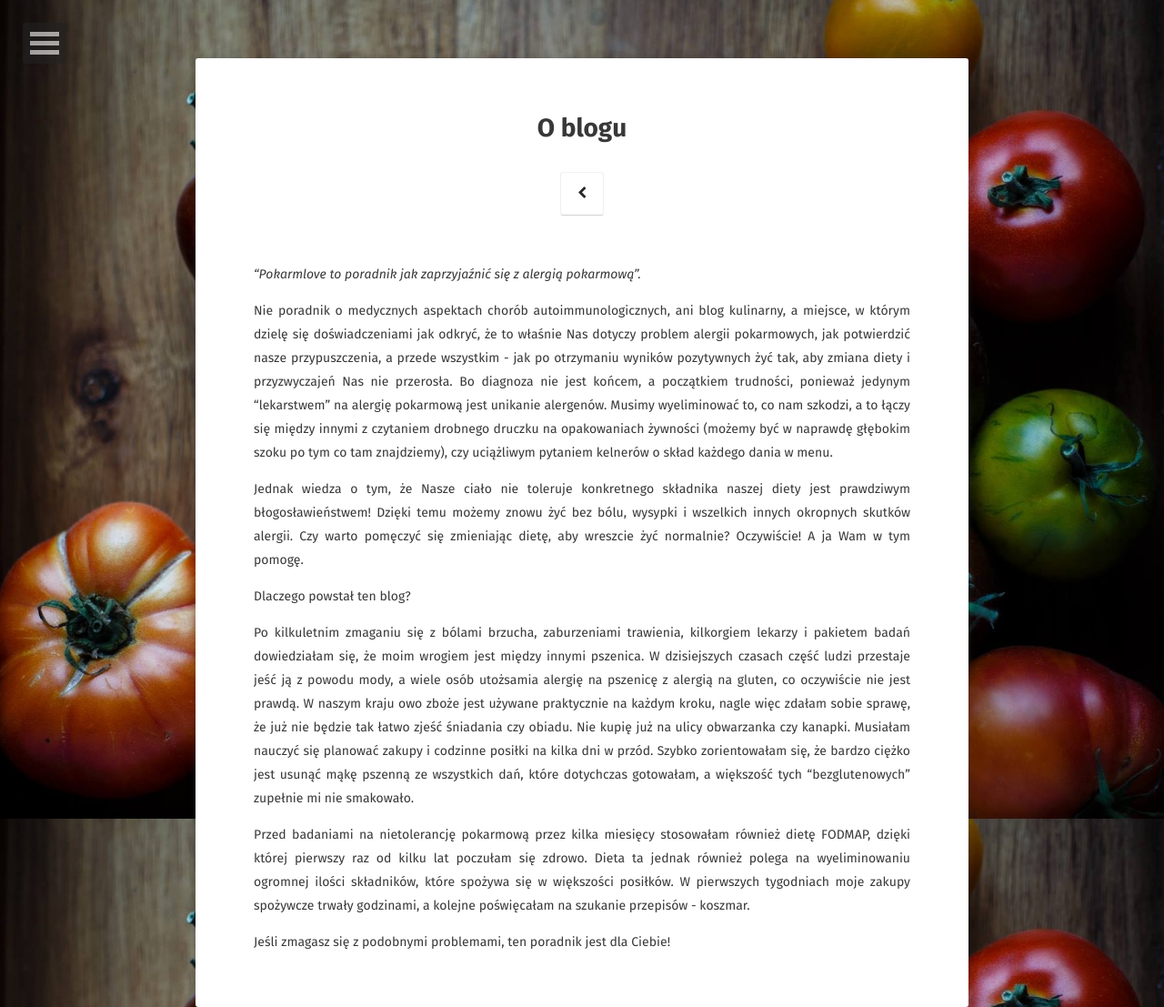
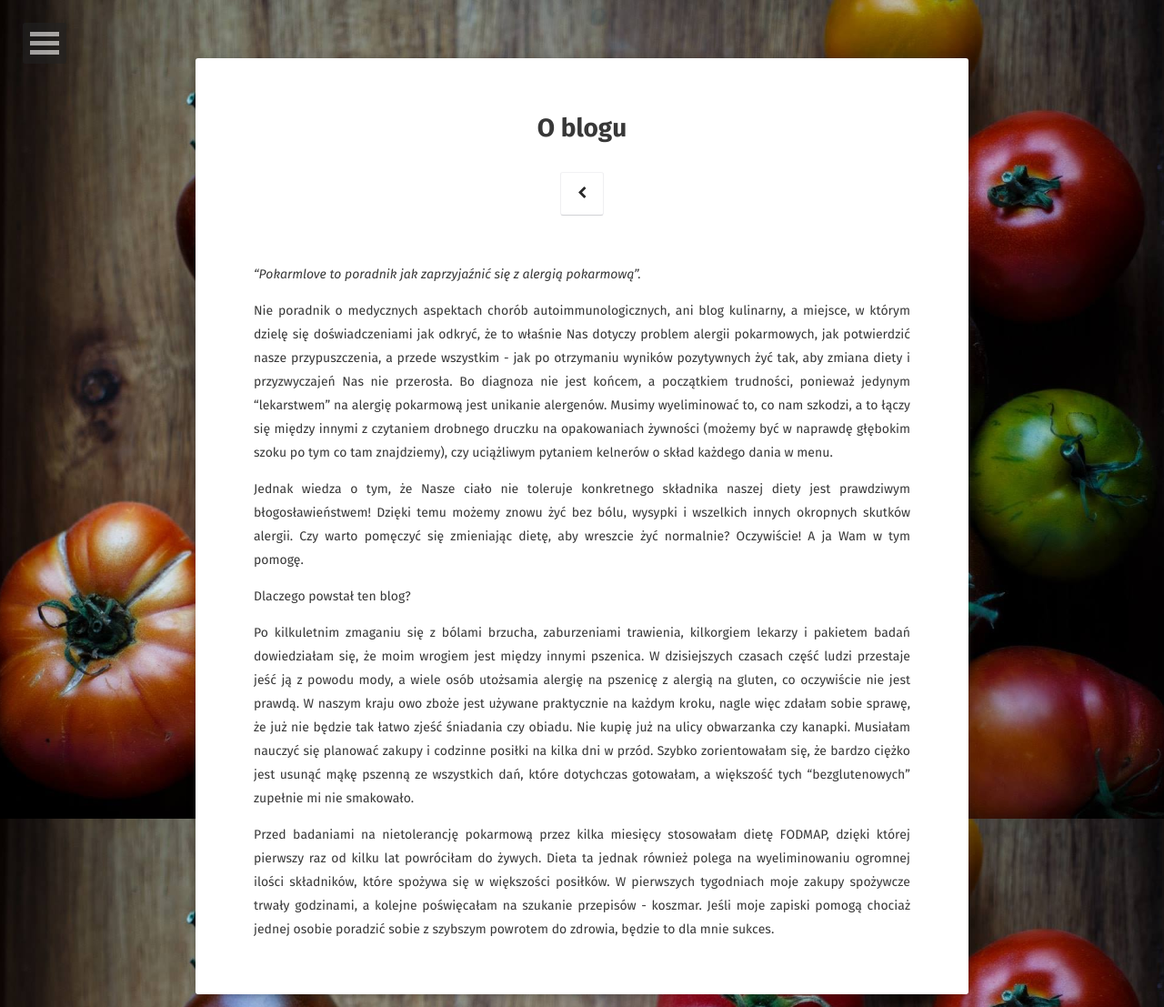
Before and after one commit to Emikis/emikis.github.io, a Jekyll site: the page built from about/index.md, in a window 1280 px wide. Shown: the whole page at 91% size. Built offline with Jekyll 4.4.1, drawn with Linux system fonts in a browser that asks for light colours; some web fonts are replaced.

Commit message:
Update index.md

```diff
--- a/about/index.md
+++ b/about/index.md
@@ -15,7 +15,4 @@ Dlaczego powstał ten blog?
 
 Po kilkuletnim zmaganiu się z bólami brzucha, zaburzeniami trawienia, kilkorgiem lekarzy i pakietem badań dowiedziałam się, że moim wrogiem jest między innymi pszenica. W dzisiejszych czasach część ludzi przestaje jeść ją z powodu mody, a wiele osób utożsamia alergię na pszenicę z alergią na gluten, co oczywiście nie jest prawdą. W naszym kraju owo zboże jest używane praktycznie na każdym kroku, nagle więc zdałam sobie sprawę, że już nie będzie tak łatwo zjeść śniadania czy obiadu. Nie kupię już na ulicy obwarzanka czy kanapki. Musiałam nauczyć się planować zakupy i codzinne posiłki na kilka dni w przód. Szybko zorientowałam się, że bardzo ciężko jest usunąć mąkę pszenną ze wszystkich dań, które dotychczas gotowałam, a większość tych "bezglutenowych" zupełnie mi nie smakowało.
 
-Przed badaniami na nietolerancję pokarmową przez kilka miesięcy stosowałam również dietę FODMAP, dzięki której pierwszy raz od kilku lat poczułam się zdrowo. Dieta ta jednak również polega na wyeliminowaniu ogromnej ilości składników, które spożywa się w większości posiłków. W pierwszych tygodniach moje zakupy spożywcze trwały godzinami, a kolejne poświęcałam na szukanie przepisów - koszmar.
-
-
-Jeśli zmagasz się z podobnymi problemami, ten poradnik jest dla Ciebie!
+Przed badaniami na nietolerancję pokarmową przez kilka miesięcy stosowałam dietę FODMAP, dzięki której pierwszy raz od kilku lat powróciłam do żywych. Dieta ta jednak również polega na wyeliminowaniu ogromnej ilości składników, które spożywa się w większości posiłków. W pierwszych tygodniach moje zakupy spożywcze trwały godzinami, a kolejne poświęcałam na szukanie przepisów - koszmar. Jeśli moje zapiski pomogą chociaż jednej osobie poradzić sobie z szybszym powrotem do zdrowia, będzie to dla mnie sukces.
```
